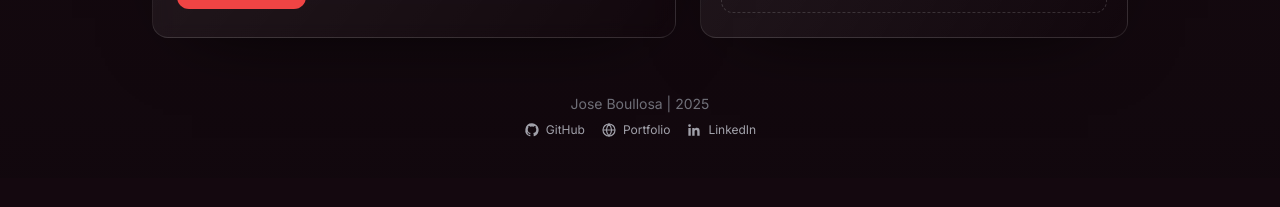
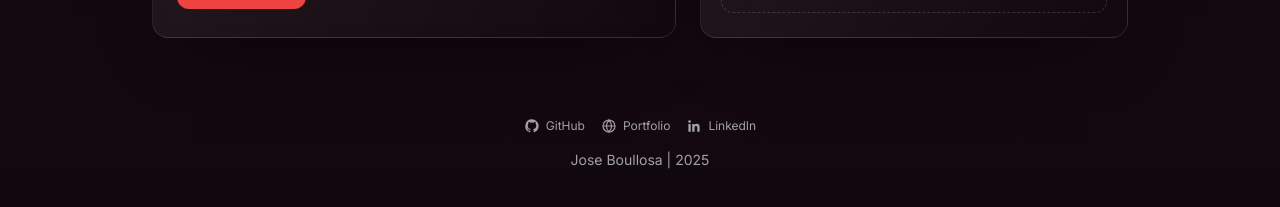
Before and after one commit to Joboufra/qr-creator, a Next.js app in the folder frontend/: page / in a window 1280 px wide. Shown: the part 826-1033 px from the top of the page. Before the commit the page ends 1004 px from the top, so only its background shows below. Built offline with nearby package versions, Linux system fonts and the light colour scheme; no server answers.

Commit message:
Cambio en footer

```diff
--- a/frontend/app/page.tsx
+++ b/frontend/app/page.tsx
@@ -337,8 +337,7 @@ export default function Page() {
           </div>
         </div>
       </div>
-      <footer className="pt-6 text-center text-sm text-zinc-500 space-y-2">
-        <div>Jose Boullosa | 2025</div>
+      <footer className="pt-12 text-center text-sm text-zinc-500 space-y-4">
         <div className="flex items-center justify-center gap-4 text-xs text-zinc-400">
           <a
             href="https://github.com/joboufra"
@@ -382,6 +381,7 @@ export default function Page() {
             LinkedIn
           </a>
         </div>
+        <div className="text-sm text-zinc-400">Jose Boullosa | 2025</div>
       </footer>
     </main>
   );
```
